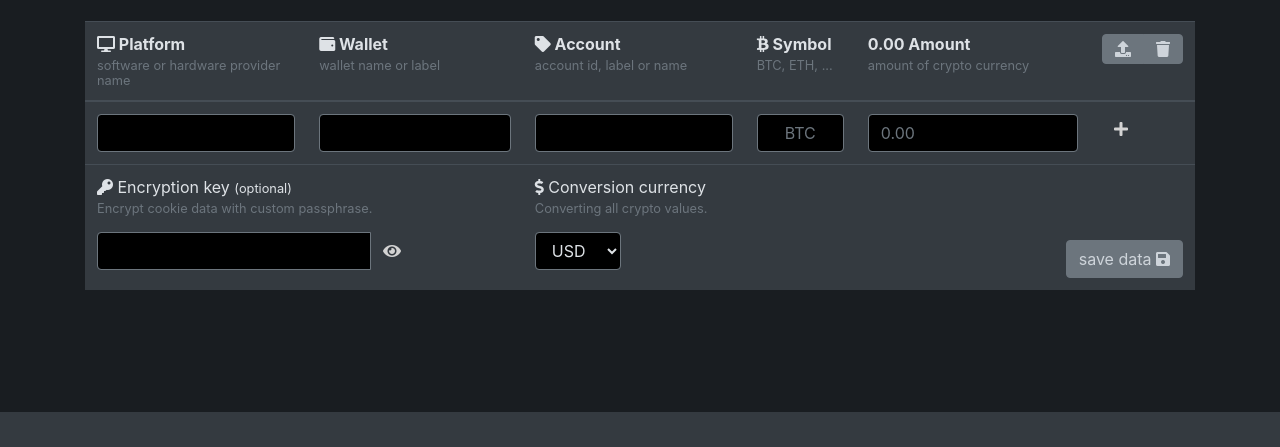
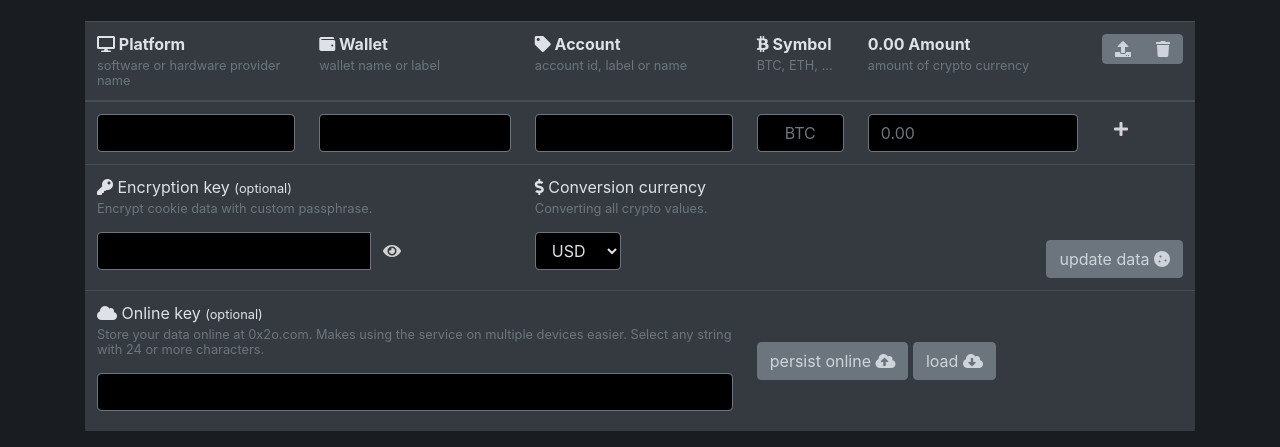
Before and after one commit to OiX0ufie/hodl-balance, a PHP site: page / in a window 1280 px wide. Shown: the part 388-835 px from the top of the page. Before the commit the page ends 800 px from the top, so only its background shows below. Run offline with PHP 8.4, Linux system fonts and the light colour scheme.

Commit message:
added online data storage (mysql based)

```diff
--- a/config.php
+++ b/config.php
@@ -1,8 +1,16 @@
 <?php
 
     $_CONFIG = [
+        'onlineKeyLength' => 24, // minimum length of online key
         'homeUrl' => false, // optional: link to parent page; default: disabled
         'balanceCommand' => 'lolcat -f | aha -n',    // customize lolcat/aha pipe. See balance.php "echo $balanceData | $CONFIG['balanceCommand']"
+        'database' => [
+            'name' => 'hodl-balance',
+            'username' => 'hodl-balance',
+            'password' => '',
+            'host' => 'localhost',
+            'port' => 3306,
+        ],
     ];
 
     date_default_timezone_set('UTC');
--- a/index.php
+++ b/index.php
@@ -141,6 +141,10 @@
                     $('#saveButton').removeClass('btn-secondary');
                     $('#saveButton').addClass('btn-primary');
                     $('#cancelButton').removeClass('d-none');
+                    $('#onlineStore').css('display', 'none');
+                }
+                else {
+                    $('#onlineStore').css('display', 'table-row');
                 }
             }
 
@@ -296,6 +300,71 @@
                 }).always(function() {
                     $('#reloadButton i').removeClass('fa-spin');
                 });
+            }
+
+            var checkOnlineKey = function(onlineKey) {
+                if(onlineKey.length >= <?php echo $_CONFIG['onlineKeyLength']; ?>) {
+                    return true;
+                }
+                else {
+                    showMessage('Online key has to be at least <?php echo $_CONFIG['onlineKeyLength']; ?> characters', 'Online key invalid', 'key');
+                }
+                return false;
+            }
+
+            var saveOnline = function() {
+                var onlineKey = $('#hodlForm input[name="onlineKey"]').val();
+                if(checkOnlineKey(onlineKey)) {
+                    var data = Cookies.get('hodl');
+                    if('undefined' != typeof(data)) {
+                        var ajaxUrl = 'ajax.saveOnline.php';
+                        $.ajax({
+                            url: ajaxUrl,
+                            cache: false,
+                            type: 'POST',
+                            data: { key: onlineKey, data: data }
+                        }).done(function(data) {
+                            if('true' == data) {
+                                showMessage('Data saved on server', 'Success', 'check');
+                            }
+                            else {
+                                showMessage('Data was not saved on server', 'Error', 'exclamation-triangle');
+                            }
+                        });
+                    }
+                }
+            }
+
+            var loadOnline = function() {
+                var onlineKey = $('#hodlForm input[name="onlineKey"]').val();
+                if(checkOnlineKey(onlineKey)) {
+                    var ajaxUrl = 'ajax.loadOnline.php';
+                    $.ajax({
+                        url: ajaxUrl,
+                        cache: false,
+                        type: 'POST',
+                        data: { key: onlineKey }
+                    }).done(function(data) {
+                        if('false' == data) {
+                            showMessage('Could not load data', 'Error', 'exclamation-triangle');
+                        }
+                        else {
+                            try {
+                                onlineData = JSON.parse(data);
+                                // try decrypting with empty key
+                                var decryptedData = CryptoJS.AES.decrypt(onlineData, currentEncryptionKey, { format: CryptoJSAesJson }).toString(CryptoJS.enc.Utf8);
+                                var data = JSON.parse(decryptedData);
+                                Cookies.set('hodl', onlineData, { expires: 365 });
+                                loadCookieData(currentEncryptionKey);
+                                setAction('balance');
+                                showMessage('Data loaded from server', 'Success', 'check');
+                                return true;
+                            } catch(e) {
+                                showMessage('An unknown problem occured', 'Encryption failed', 'exclamation-triangle');
+                            };
+                        }
+                    });
+                }
             }
 
             var switchContent = function(action) {
@@ -490,8 +559,25 @@
                                             </label>
                                         </td>
                                         <td colspan="2" class="text-right align-bottom">
-                                            <button type="submit" id="saveButton" class="btn btn-secondary" onclick="saveFormData(); return false;" title="save form data">save data <i class="fa fa-save"></i></button>
+                                            <button type="submit" id="saveButton" class="btn btn-secondary" onclick="saveFormData(); return false;" title="save form data">update data <i class="fa fa-cookie"></i></button>
                                             <button type="reset" id="cancelButton" class="btn btn-secondary d-none" onclick="resetForm(); return false;" title="reset form data">cancel <i class="fa fa-ban"></i></button>
+                                        </td>
+                                    </tr>
+                                    <tr id="onlineStore" style="display: none;">
+                                        <td colspan="3">
+                                            <label>
+                                                <p>
+                                                    <i class="fa fa-cloud"></i> Online key <small>(optional)</small>
+                                                    <small class="form-text text-muted">Store your data online at 0x2o.com. Makes using the service on multiple devices easier. Select any string with <?php echo $_CONFIG['onlineKeyLength']; ?> or more characters.</small>
+                                                </p>
+                                                <div class="input-group">
+                                                    <input class="form-control" type="text" name="onlineKey">
+                                                </div>
+                                            </label>
+                                        </td>
+                                        <td colspan="3" class="align-middle">
+                                            <button type="button" class="btn btn-secondary" onclick="saveOnline(); return false;" title="save data">persist online <i class="fa fa-cloud-upload-alt"></i></button>
+                                            <button type="button" class="btn btn-secondary" onclick="loadOnline(); return false;" title="load data">load <i class="fa fa-cloud-download-alt"></i></button>
                                         </td>
                                     </tr>
                                 </tfoot>
```
Also changed, not shown: ajax.loadOnline.php (added, +22 -0 lines), ajax.saveOnline.php (added, +39 -0 lines), README.md.
